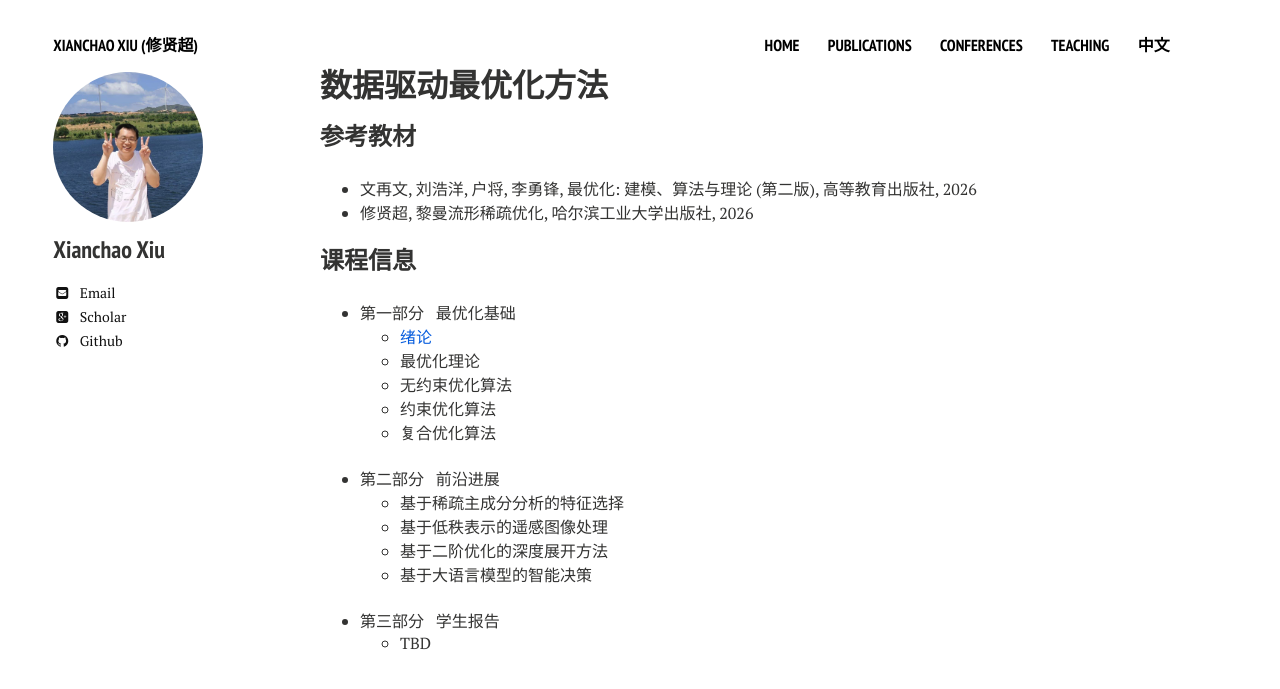
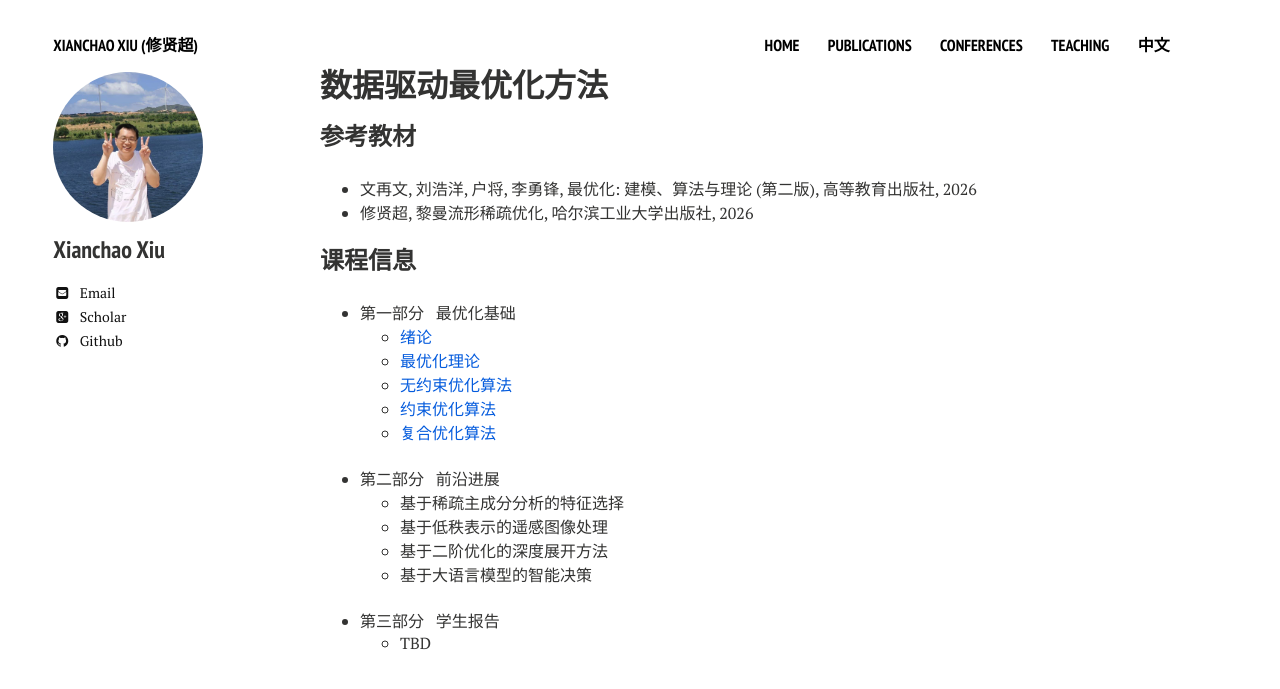
Before and after one commit to xianchaoxiu/xianchaoxiu.github.io, a Jekyll site: the page built from teaching/OPT/2026/index.md, in a window 1280 px wide. Shown: the top 689 px of the page. Built offline with Jekyll 4.4.1, drawn with Linux system fonts in a browser that asks for light colours; nearby versions of some CDN libraries.

Commit message:
Update index.md

```diff
--- a/teaching/OPT/2026/index.md
+++ b/teaching/OPT/2026/index.md
@@ -18,10 +18,10 @@ share: false
 
 - 第一部分 &nbsp;  最优化基础 <br>
   -  <a href="../2026/绪论.pdf" class="textlink" target="_blank">  绪论 <br>
-  -  最优化理论 <br>
-  -  无约束优化算法 <br>
-  -  约束优化算法 <br>
-  -  复合优化算法 <br><br>
+  -  <a href="../2026/最优化理论.pdf" class="textlink" target="_blank">  最优化理论 <br>
+  -  <a href="../2026/无约束优化算法.pdf" class="textlink" target="_blank">  无约束优化算法 <br>
+  -  <a href="../2026/约束优化算法.pdf" class="textlink" target="_blank">  约束优化算法 <br>
+  -  <a href="../2026/复合优化算法.pdf" class="textlink" target="_blank">  复合优化算法 <br><br>
 
 
 - 第二部分 &nbsp;  前沿进展 <br>
```
